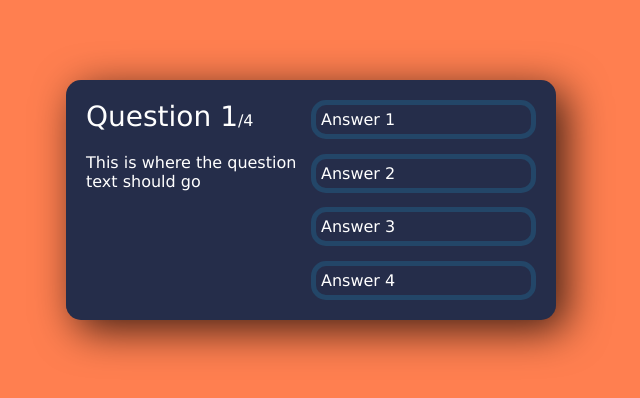
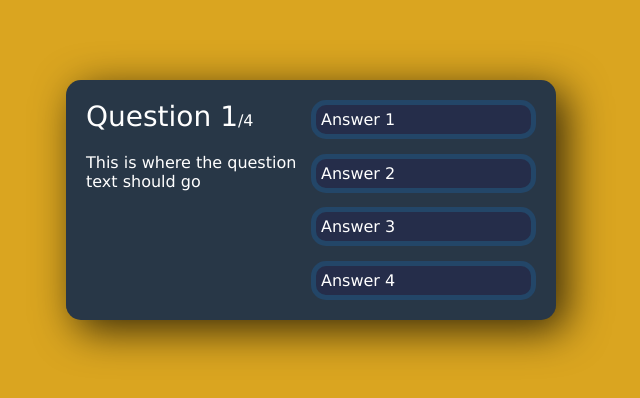
Before and after one commit to hbonnaffoux/quiz-music-app-react, a React (Create React App) app: page / in a window 1280 px wide. Shown: the part 200-598 px from the top of the page, without its empty margins (329-969 px from the left). Built offline with nearby package versions, Linux system fonts and the light colour scheme.

Commit message:
test color

```diff
--- a/src/index.css
+++ b/src/index.css
@@ -12,7 +12,7 @@ body {
 }
 
 body {
-  background-color:#FF7F50;
+  background-color:#DAA520;
   display: flex;
   justify-content: center;
   align-items: center;
@@ -20,7 +20,7 @@ body {
 }
 
 .app {
-  background-color: #252d4a;
+  background-color: #283747;
   width: 450px;
   min-height: 200px;
   height: min-content;
```
